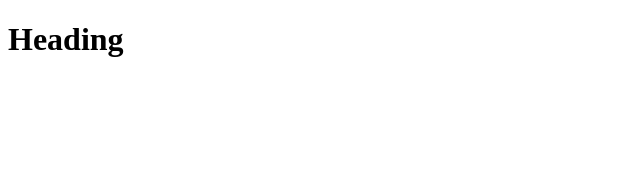
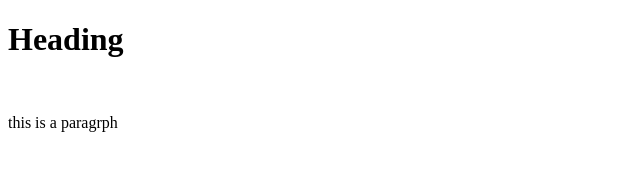
Before and after one commit to 007Edge/web-dev, a plain HTML site: page index.html in a window 1280 px wide. Shown: the whole page, without its empty margins (0-640 px from the left). Drawn offline with Linux system fonts and the light colour scheme.

Commit message:
the paragraph tag is added

```diff
--- a/index.html
+++ b/index.html
@@ -7,5 +7,7 @@
 </head>
 <body>
     <h1>Heading</h1>
+    <br>
+    <p>this is a paragrph</p>
 </body>
 </html>
```
